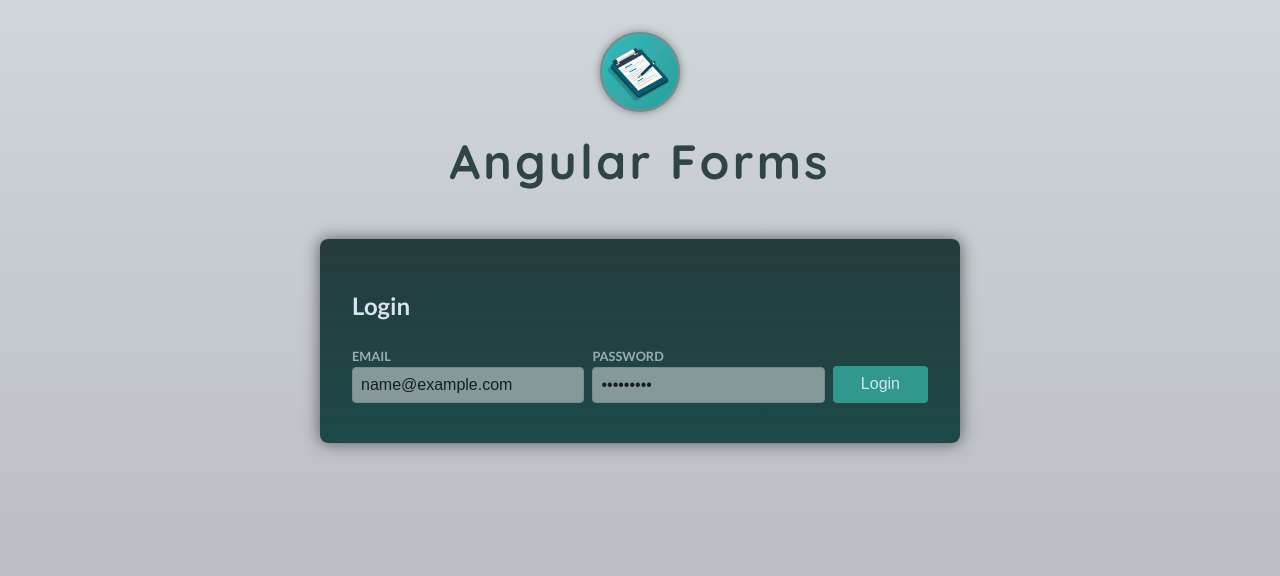
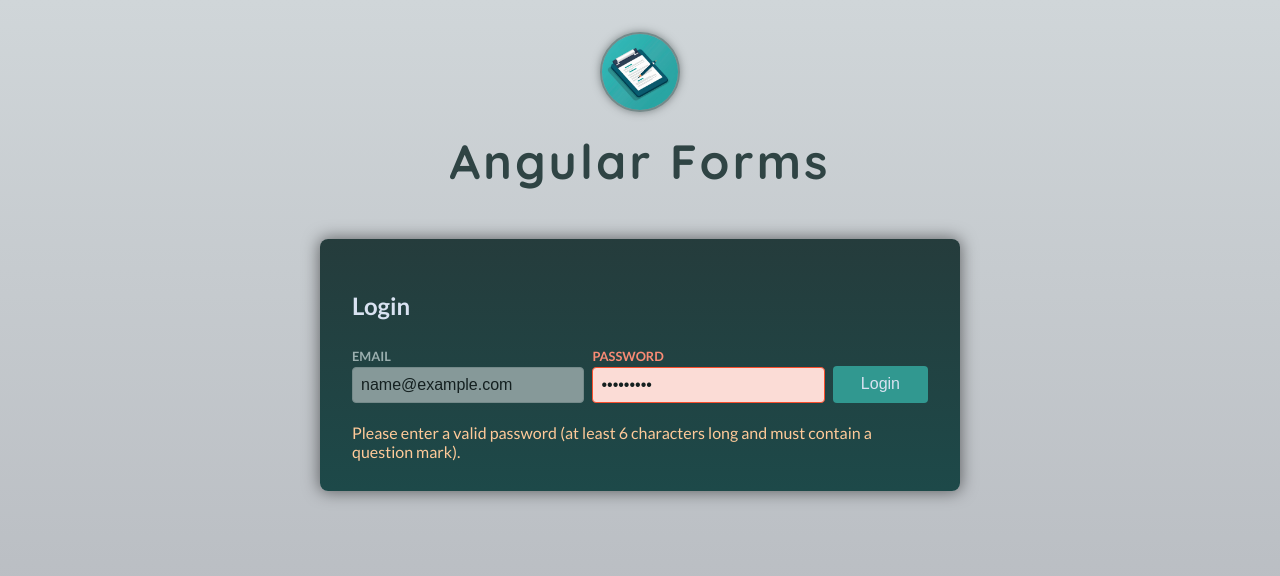
Before and after one commit to KevinMaldonado-KM/AngularDeepDiveTemplateDrivenReactive, an Angular app: page / in a window 1280 px wide. Both pictures are taken after typing "name@example.com", "Sample123" into the empty fields and a click on the button "Login". Shown: the top 576 px of the page. Built offline with nearby package versions, Linux system fonts and the light colour scheme.

Commit message:
Ajout de la validation du mot de passe pour exiger un caractère de question dans le formulaire de connexion à l'aide d'un validateur customisé - SECTION 13 COURS 252 DONE

```diff
--- a/src/app/auth/login/login.component.html
+++ b/src/app/auth/login/login.component.html
@@ -20,6 +20,6 @@
   }
 
   @if (passwordIsInvalid) {
-    <p class="control-error">Please enter a valid password (at least 6 characters long).</p>
+    <p class="control-error">Please enter a valid password (at least 6 characters long and must contain a question mark).</p>
   }
 </form>
--- a/src/app/auth/login/login.component.ts
+++ b/src/app/auth/login/login.component.ts
@@ -1,5 +1,13 @@
 import { Component } from '@angular/core';
-import { FormControl, FormGroup, ReactiveFormsModule, Validators } from '@angular/forms';
+import { AbstractControl, FormControl, FormGroup, ReactiveFormsModule, Validators } from '@angular/forms';
+
+function mustContainQuestionMark(control: AbstractControl) {
+  if (control.value.includes('?')) {
+    return null; // valid
+  }
+
+  return { doesNotContainQuestionMark: true }; // invalid
+}
 
 @Component({
   selector: 'app-login',
@@ -14,7 +22,7 @@
       validators: [Validators.required, Validators.email]
     }),
     password: new FormControl('', {
-      validators: [Validators.required, Validators.minLength(6)]
+      validators: [Validators.required, Validators.minLength(6), mustContainQuestionMark]
     })
   });
 
```
